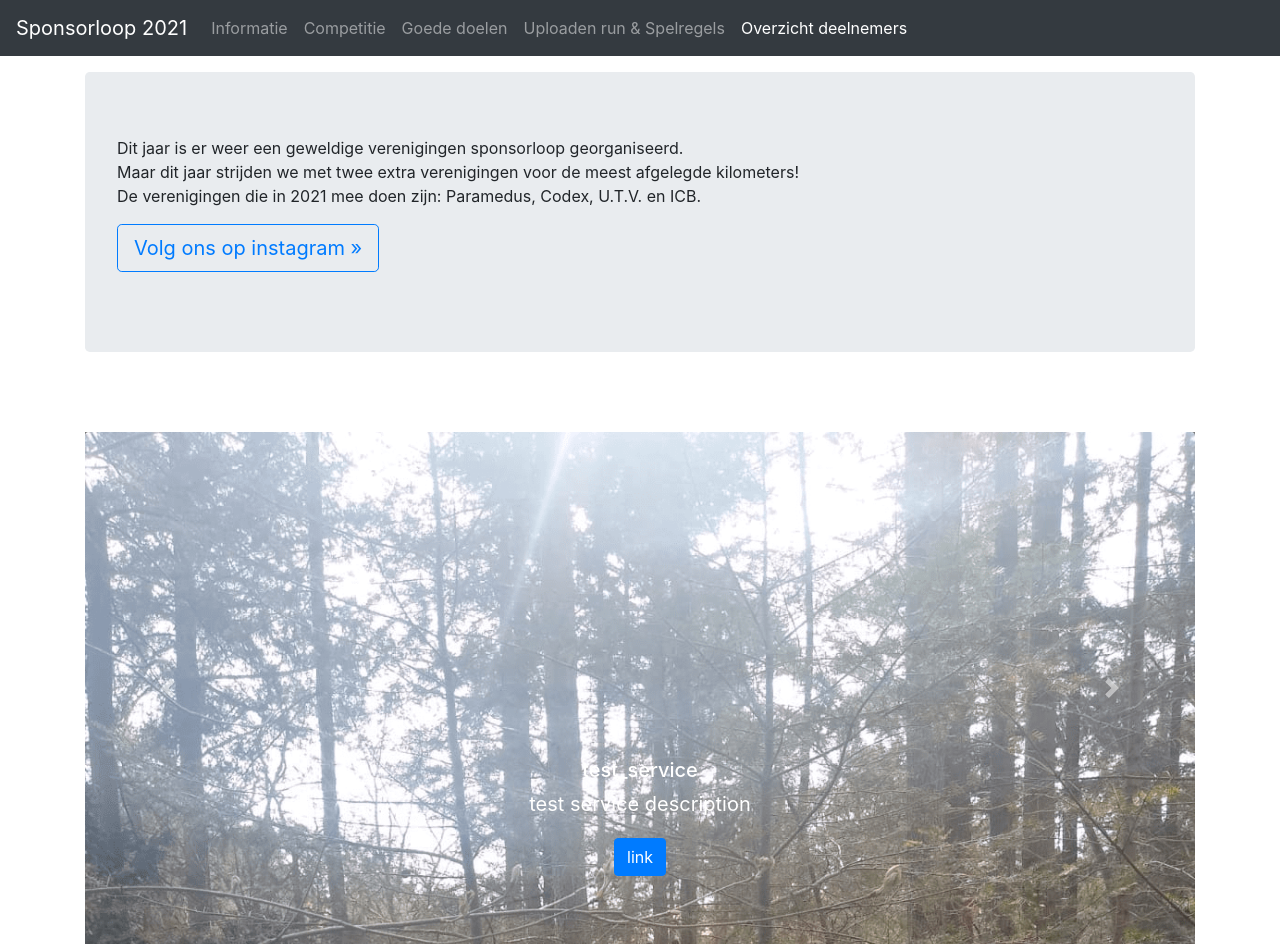
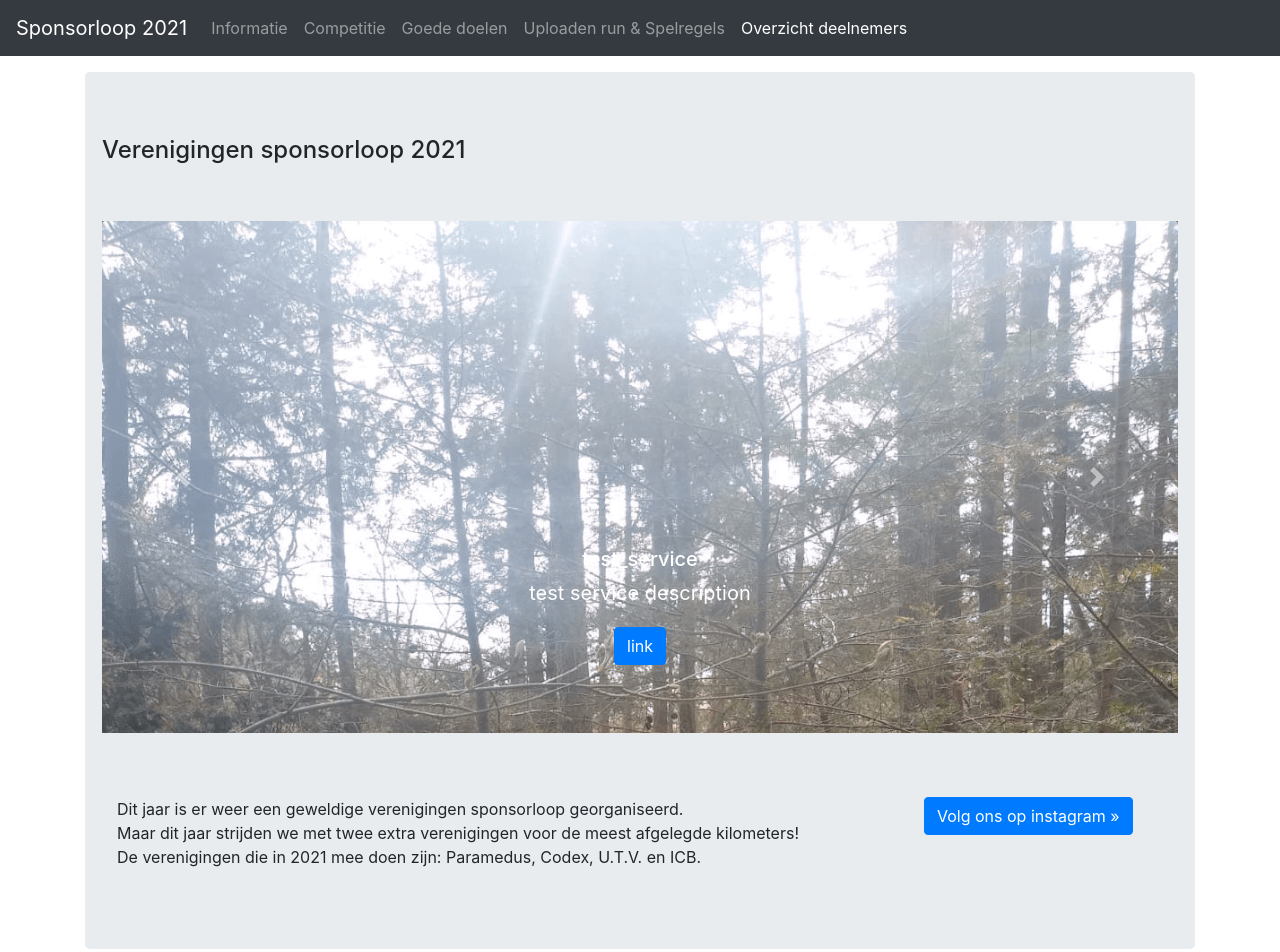
Before and after one commit to kenklein/Sponsorloop2021, an Angular app: page / in a window 1280 px wide. Shown: the top 952 px of the page. Built offline with nearby package versions, Linux system fonts and the light colour scheme.

Commit message:
Add carouel to introduction header.

```diff
--- a/src/app/main/main.component.html
+++ b/src/app/main/main.component.html
@@ -1,25 +1,10 @@
-<div id="introduction"  class="jumbotron">
+<div id="introduction" class="jumbotron">
   <div class="row">
-    <div class="col-md-8">
-      <p>
-        Dit jaar is er weer een geweldige verenigingen sponsorloop georganiseerd.<br>
-        Maar dit jaar strijden we met twee extra verenigingen voor de meest afgelegde kilometers!<br>
-        De verenigingen die in 2021 mee doen zijn: Paramedus, Codex, U.T.V. en ICB.
-      </p>
-      <p><a class="btn btn-outline-primary btn-lg" href="https://www.instagram.com/verenigingensponsorloop/" role="button" target="_blank">Volg ons op instagram »</a></p>
-    </div>
-    <div class="col-md-3">
-      <img src="" class="rounded w-100"/>
-    </div>
-  </div>
-</div>
-
-<div class="row">
-  <div class="col-md">
+    <h4>Verenigingen sponsorloop 2021</h4>
     <div id="carouselExampleIndicators" class="carousel slide" data-ride="carousel">
       <div class="carousel-inner">
         <div class="carousel-item active">
-          <img class="rounded w-100" src="">
+          <img class="rounded w-100" src="../../assets/Informatie/Natuur-en-Milieufederatie_NMU.png">
           <div class="carousel-caption d-none d-md-block">
             <h5>Inner</h5>
             <p>TEST</p>
@@ -30,11 +15,11 @@
           <div class="carousel-caption d-none d-md-block">
             <h5>{{carousel.title}}</h5>
             <p>{{carousel.description}}</p>
-              <a *ngIf="carousel.buttonurl != null" href="{{carousel.buttonurl}}" class="card-link btn btn-primary btn-md">{{carousel.buttontitle}}</a>
+            <a *ngIf="carousel.buttonurl != null" href="{{carousel.buttonurl}}"
+               class="card-link btn btn-primary btn-md">{{carousel.buttontitle}}</a>
           </div>
         </div>
       </div>
-
       <a class="carousel-control-prev" href="#carouselExampleIndicators" role="button" data-slide="prev">
         <span class="carousel-control-prev-icon" aria-hidden="true"></span>
         <span class="sr-only">Previous</span>
@@ -45,7 +30,23 @@
       </a>
     </div>
   </div>
+  <div class="row">
+    <div class="col-lg-9">
+      <p>
+        Dit jaar is er weer een geweldige verenigingen sponsorloop georganiseerd.<br>
+        Maar dit jaar strijden we met twee extra verenigingen voor de meest afgelegde kilometers!<br>
+        De verenigingen die in 2021 mee doen zijn: Paramedus, Codex, U.T.V. en ICB.
+      </p>
     </div>
+    <div class="col-lg-3">
+    <p><a class="card-link btn btn-primary btn-md" href="https://www.instagram.com/verenigingensponsorloop/" role="button"
+          target="_blank">Volg ons op instagram »</a></p>
+
+    </div>
+  </div>
+</div>
+
+
 <hr class="divider">
 
 
@@ -59,12 +60,14 @@
     </div>
     <div class="col-md-8">
       <div class="alert alert-dark" role="alert">
-        <div *ngFor="let competition of competitionData" >
-          <app-comp-bar [competition]="competition" [maxPoints]="totalMaximumPoints()"></app-comp-bar>
+        <div *ngFor="let competition of competitionData">
+          <app-comp-bar [competition]="competition" [maxPoints]="totalMaximumPoints()">
+          </app-comp-bar>
         </div>
       </div>
     </div>
-    <p>*Om de verhoudingen in het overzicht realistisch te weer te geven, worden de skeeler afstanden gedeeld door 2 en fietsafstanden gedeeld door 4.</p>
+    <p>*Om de verhoudingen in het overzicht realistisch te weer te geven, worden de skeeler afstanden gedeeld door 2 en
+      fietsafstanden gedeeld door 4.</p>
   </div>
 </div>
 
@@ -108,14 +111,17 @@
           <p class="card-text">
             U.T.V. heeft gekozen voor het goede doel: Yoga and Sport with Refugees.
             Yoga and Sport with Refugees is een kleine NGO die meer dan 20 verschillende sportactiviteiten aanbiedt aan
-            vluchtelingen. Je moet dan denken aan fitness, hardlopen, vechtsporten, voetbal, volleybal, zumba, dansen, yoga,
+            vluchtelingen. Je moet dan denken aan fitness, hardlopen, vechtsporten, voetbal, volleybal, zumba, dansen,
+            yoga,
             etc. De organisatie is sinds 3 jaar actief op Lesvos en sinds een aantal maanden ook in Athene. Een van de
             belangrijkste doelen is om de vluchtelingen in de leiding te laten zijn van hun eigen trainingen! Bijna alle
-            coaches zijn vluchtelingen en de organisatie geeft ze zo de mogelijkheid om te trainen en zich te ontwikkelen.
+            coaches zijn vluchtelingen en de organisatie geeft ze zo de mogelijkheid om te trainen en zich te
+            ontwikkelen.
             Ze hebben een gym op Lesvos (buiten het kamp) en een gym in Athene.
           </p>
           <a href="https://yogasportwithrefugees.org/" class="card-link btn btn-primary btn-md">Sport with refugees </a>
-          <a href="https://www.youtube.com/watch?v=l3ODNr7XQcU&ab_channel=YogaandSportForRefugees" class="card-link btn btn-primary btn-md" > Video</a>
+          <a href="https://www.youtube.com/watch?v=l3ODNr7XQcU&ab_channel=YogaandSportForRefugees"
+             class="card-link btn btn-primary btn-md"> Video</a>
         </div>
         <div class="col-lg-4">
           <img src="../../assets/Informatie/yoga_and_sport.png" class="rounded float-right w-100"/>
@@ -138,9 +144,12 @@
             Het goede doel dat Codex heeft gekozen is Amnesty International.
             Vanwege onze affiniteit met rechten hebben wij gekozen voor dit goede doel.
             Amnesty International komt internationaal op voor de rechten van de mens.
-            De organisatie strijdt tegen onrecht en voert actie voor gerechtigheid, vrijheid, menselijke waardigheid en gelijkheid.
-            Op heel veel gebieden heeft Amnesty International successen behaald, van het afschaffen van de doodstraf tot het opkomen voor de vrijheid van meningsuiting,
-            en van het beschermen van de rechten van migranten en vluchtelingen tot het strijden tegen politiek geweld en vervolging.
+            De organisatie strijdt tegen onrecht en voert actie voor gerechtigheid, vrijheid, menselijke waardigheid en
+            gelijkheid.
+            Op heel veel gebieden heeft Amnesty International successen behaald, van het afschaffen van de doodstraf tot
+            het opkomen voor de vrijheid van meningsuiting,
+            en van het beschermen van de rechten van migranten en vluchtelingen tot het strijden tegen politiek geweld
+            en vervolging.
             Help een vuist te maken tegen onrecht en support Amnesty International! Kijk voor meer informatie op
           </p>
           <a href="https://www.amnesty.nl/" class="card-link btn btn-primary btn-md">Amnesty</a>
@@ -159,7 +168,10 @@
             Het goede doel waar Paramedus voor gaat strijden is het KWF.
             Deze organisatie strijdt tegen kanker en voor het leven.
             Ze zetten zich in voor elke patiënt met kanker, in elke fase.
-            Een aantal grote doelen van het KWF zijn onder anderen: Het voorkomen kanker daar waar het kan, het bevorderen dat alle vormen van kanker beter behandelbaar zijn, het inzetten voor een betere kwaliteit van leven voor (ex) kankerpatiënten én hun naasten en er alles aan doen om te zorgen dat kankerpatiënten ook in hun laatste levensfase worden omringd door goede zorg.
+            Een aantal grote doelen van het KWF zijn onder anderen: Het voorkomen kanker daar waar het kan, het
+            bevorderen dat alle vormen van kanker beter behandelbaar zijn, het inzetten voor een betere kwaliteit van
+            leven voor (ex) kankerpatiënten én hun naasten en er alles aan doen om te zorgen dat kankerpatiënten ook in
+            hun laatste levensfase worden omringd door goede zorg.
             Voor meer informatie kan je kijken op:
           </p>
           <a href=" https://www.kwf.nl/onze-missie" class="card-link btn btn-primary btn-md">KWF</a>
@@ -185,13 +197,15 @@
     </div>
     <div class="col-md">
       <div class="row">
-        <a class="btn btn-outline-primary btn-md" target="_blank" href="https://ingeniumcabobianci.nl/aanmelden-verenigingen-sponsorloop-2021/">
+        <a class="btn btn-outline-primary btn-md" target="_blank"
+           href="https://ingeniumcabobianci.nl/aanmelden-verenigingen-sponsorloop-2021/">
           Ga naar het sponsorloop formulier »
         </a>
       </div>
       <hr class="divider">
       <div class="row">
-        <a class="btn btn-outline-primary btn-md" target="_blank" href="https://drive.google.com/file/d/1WKaydK8B5mAiAjFEUwCcmyYlJBUPMSGq/view?usp=sharing">
+        <a class="btn btn-outline-primary btn-md" target="_blank"
+           href="https://drive.google.com/file/d/1WKaydK8B5mAiAjFEUwCcmyYlJBUPMSGq/view?usp=sharing">
           Bekijk hier de spelregels en uitleg »
         </a>
       </div>
```
Also changed, not shown: src/assets/Informatie/Sponsorloop aankondiging banner.png (renamed from src/assets/png/Sponsorloop aankondiging banner.png). Lines whose indentation alone changed are shown as unchanged.
